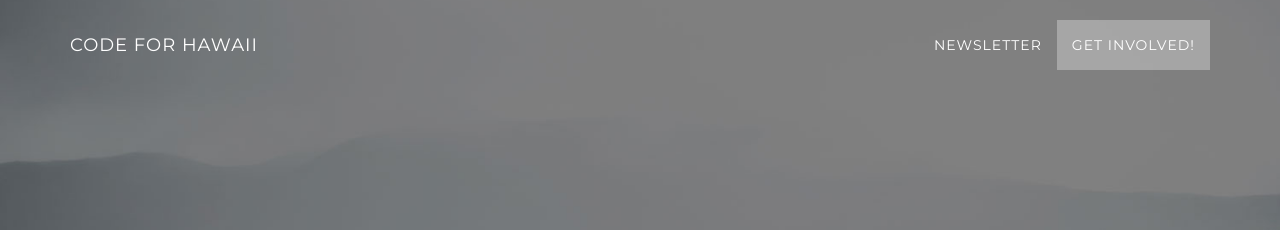
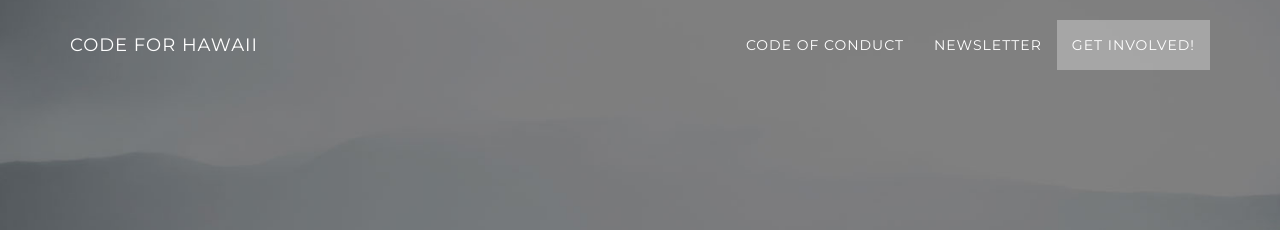
Before and after one commit to CodeWithAloha/codeforhawaii.github.io, a Jekyll site: the page built from index.html, in a window 1280 px wide. Shown: the top 230 px of the page. Built offline with Jekyll 4.4.1, drawn with Linux system fonts in a browser that asks for light colours; comment, search, counter and statistics services are not loaded.

Commit message:
Added Code of Conduct to menu bar Removed from about. -> Might add it in later when we have more content

```diff
--- a/_includes/about.html
+++ b/_includes/about.html
@@ -5,10 +5,6 @@
             <div class="col-lg-14">
                 <p>Code for Hawaii is a Code for America Brigade.</p>
             </div>
-        </div>
-        <div class="row">
-            <h2>Code of Conduct</h2>
-            <div class="col-lg-14"></div>
         </div>
         <div class="row">
             <h2>Vision</h2>
--- a/_includes/nav.html
+++ b/_includes/nav.html
@@ -16,6 +16,9 @@
                     <!-- Hidden li included to remove active class from about link when scrolled up past about section -->
                     <li class="hidden">
                         <a href="#page-top"></a>
+                    </li>
+                    <li>
+                        <a class="page-scroll" target="_new" href="https://docs.google.com/document/d/1hCo80CX-2c1i-pjoerav6Cyrxhtjl_KUJT2F3QmoifM/edit">Code of Conduct</a>
                     </li>
                     <!--
                     <li>
```
